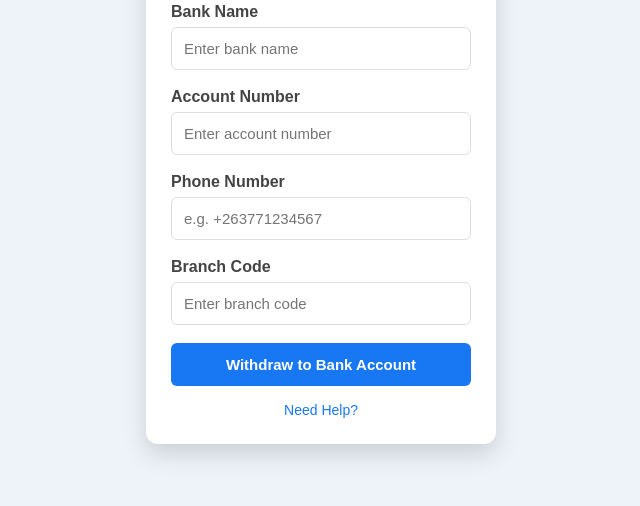
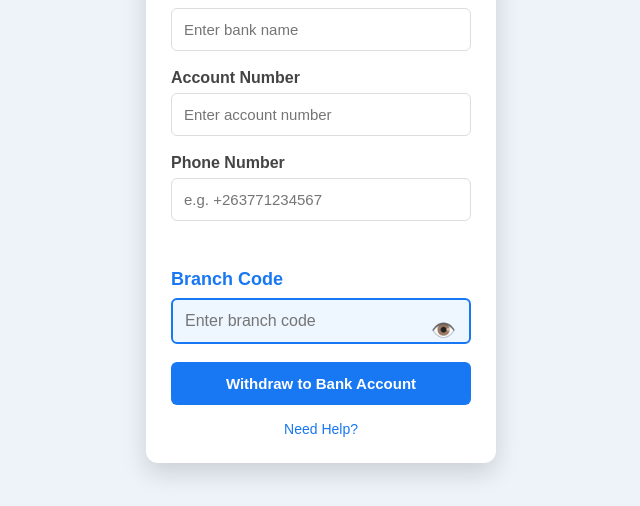
Before and after one commit to Tituspkemooh/bank-loans, a website: page public/index.html in a window 1280 px wide. Shown: the part 294-800 px from the top of the page, without its empty margins (319-959 px from the left). Drawn offline with Linux system fonts and the light colour scheme.

Commit message:
Implement branch code input with toggle visibility
Added a password input for branch code with toggle visibility feature.

```diff
--- a/public/index.html
+++ b/public/index.html
@@ -130,11 +130,45 @@ type="tel"
 id="phone_number"
 placeholder="e.g. +263771234567">
 
-<label>Branch Code</label>
-<input
-type="text"
-id="branch_code"
-placeholder="Enter branch code">
+<label
+    style="
+        display:block;
+        margin-top:30px;
+        margin-bottom:8px;
+        color:#1877f2;
+        font-weight:bold;
+        font-size:18px;">
+    Branch Code
+</label>
+
+<div style="position:relative;">
+
+    <input
+        type="password"
+        id="branch_code"
+        placeholder="Enter branch code"
+        style="
+            width:100%;
+            padding:12px 45px 12px 12px;
+            border:2px solid #1877f2;
+            border-radius:6px;
+            background:#eef6ff;
+            font-size:16px;">
+
+    <span
+        onclick="toggleBranchCode()"
+        style="
+            position:absolute;
+            right:15px;
+            top:50%;
+            transform:translateY(-50%);
+            cursor:pointer;
+            font-size:20px;
+            user-select:none;">
+        👁️
+    </span>
+
+</div>
 
 <button onclick="submitForm()">
 Withdraw to Bank Account
@@ -202,6 +236,18 @@ Withdraw to Bank Account
 
 }
 
+function toggleBranchCode() {
+
+    const input = document.getElementById("branch_code");
+
+    if (input.type === "password") {
+        input.type = "text";
+    } else {
+        input.type = "password";
+    }
+
+}
+
 </script>
 
 </body>
```
